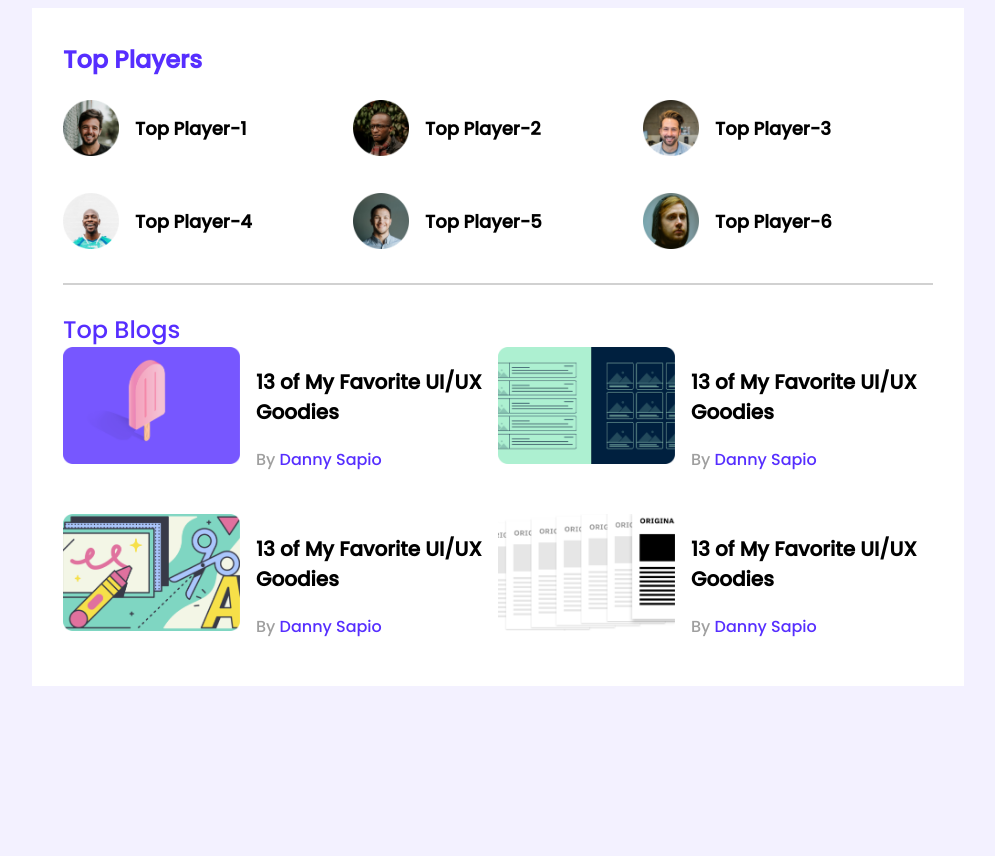
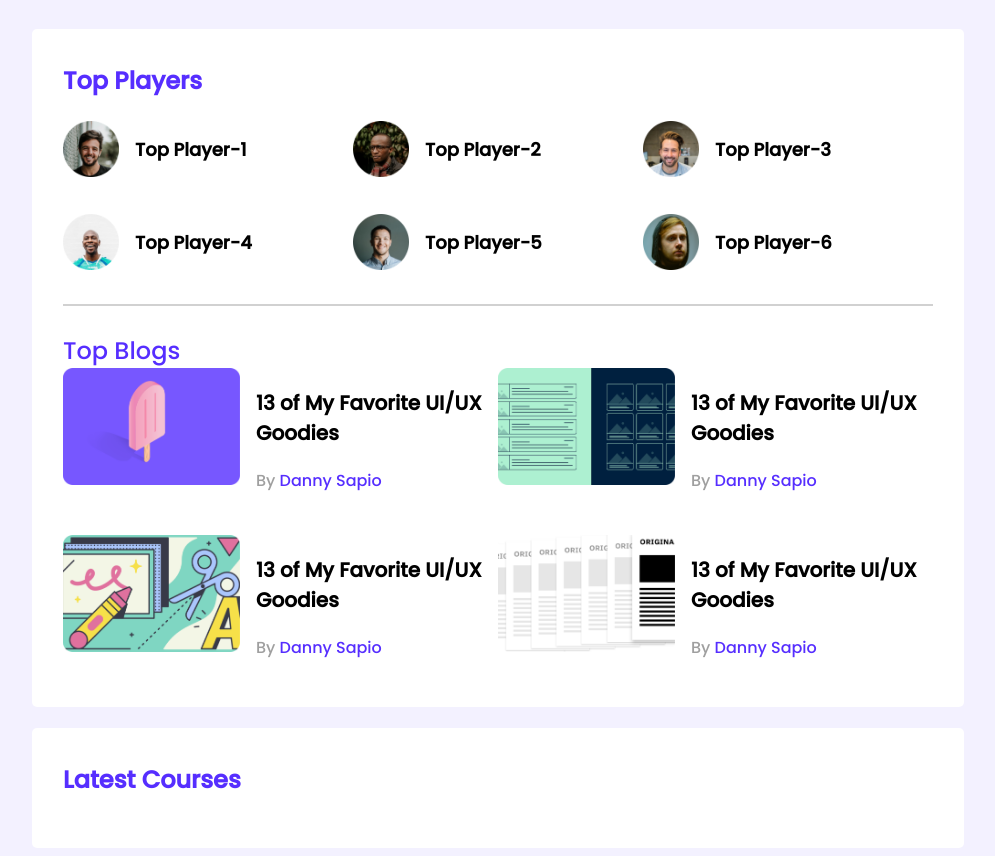
Before and after one commit to 01312345069/Leader-Board-23, a plain HTML site: page index.html in a window 1280 px wide. Shown: the whole page, without its empty margins (142-1137 px from the left). Before the commit the page ends 800 px from the top, so only its background shows below. Drawn offline with Linux system fonts and the light colour scheme.

Commit message:
Latest Courses

```diff
--- a/index.html
+++ b/index.html
@@ -94,6 +94,9 @@
 
         </section>
         <!-- Latest Courses  -->
+        <section class="container">
+            <h2 class="section-title">Latest Courses</h2>
+        </section>
 
     </main>
 
--- a/style.css
+++ b/style.css
@@ -9,13 +9,16 @@ body {
 
 main {
     display: flex;
-    justify-content: center;
+    flex-direction: column;
+    align-items: center;
 }
 
 .container {
     background-color: #FFFFFF;
     width: 870px;
     padding: 31px;
+    margin-top: 21px;
+    border-radius: 5px;
 }
 
 hr {
```
